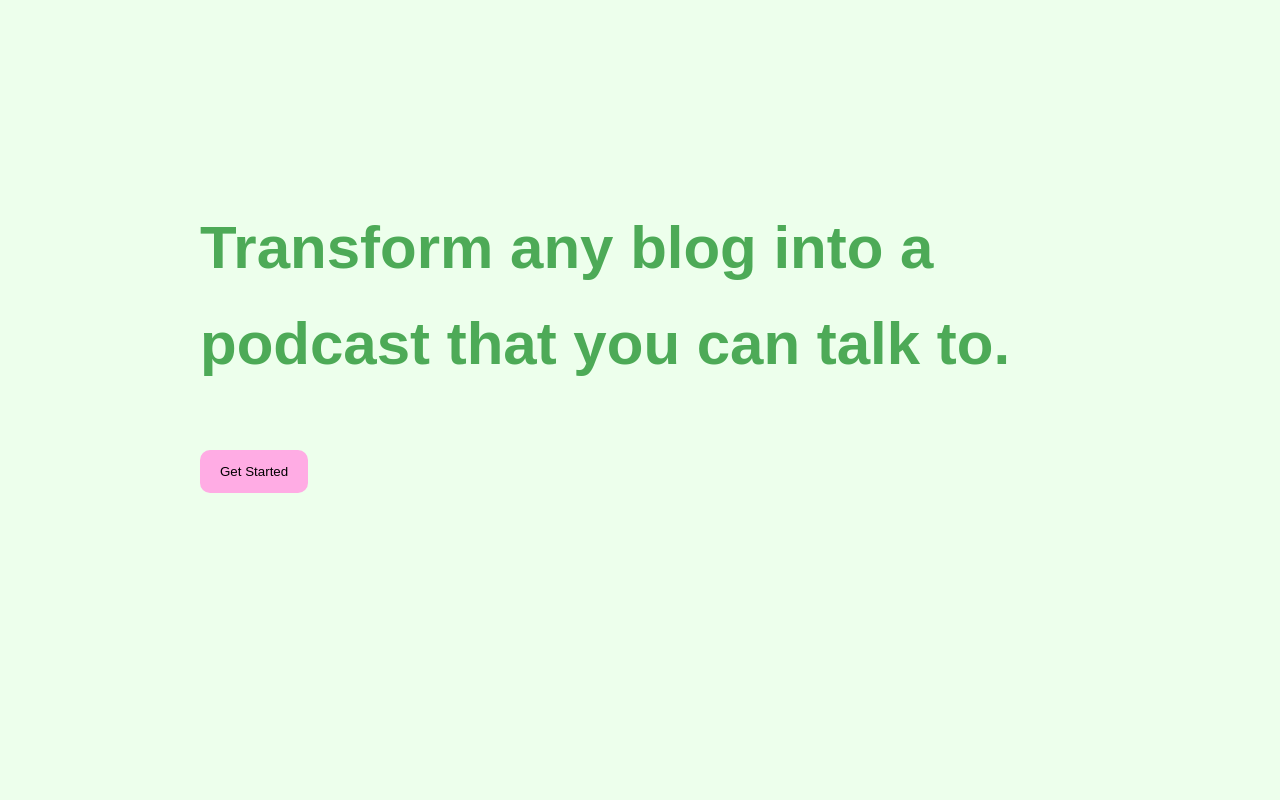
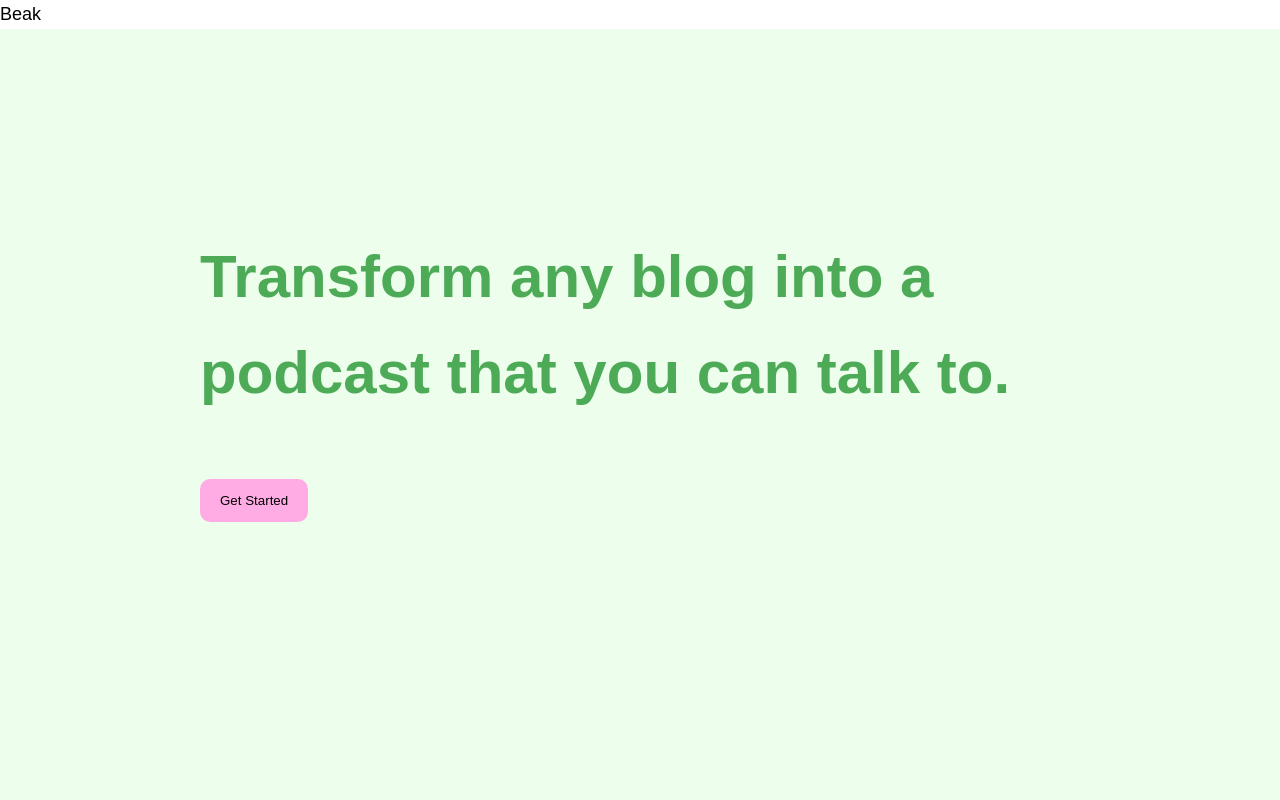
Before and after one commit to anosharahim/myna-voice-ai, a React (Create React App) app in the folder frontend/: page / in a window 1280 px wide. Shown: the top 800 px of the page. Built offline with nearby package versions, Linux system fonts and the light colour scheme; no server answers.

Commit message:
Add header to every page in site

```diff
--- a/frontend/src/components/HomePage.jsx
+++ b/frontend/src/components/HomePage.jsx
@@ -47,6 +47,9 @@ function HomePage({}) {
     }
   };
   return (
+    <div>
+      {" "}
+      <Header />
     <div className="home-container">
       <div className="top-center-container">
         <div className="home-title"> Start Listening Now </div>
@@ -87,6 +90,7 @@ function HomePage({}) {
           )}
         </div>
         <button onClick={handleLogOut}> Logout</button>
+        </div>
       </div>
     </div>
   );
--- a/frontend/src/components/LandingPage.jsx
+++ b/frontend/src/components/LandingPage.jsx
@@ -1,5 +1,6 @@
 import React from "react";
 import { useNavigate } from "react-router-dom";
+import Header from "./Header";
 
 const LandingPage = () => {
   const navigate = useNavigate();
@@ -9,11 +10,14 @@ const LandingPage = () => {
   };
 
   return (
-    <div className="landing-page-container">
-      <div className="landing-page-tagline">
-        Transform any blog into a podcast that you can talk to.
+    <div>
+      <Header />
+      <div className="landing-page-container">
+        <div className="landing-page-tagline">
+          Transform any blog into a podcast that you can talk to.
+        </div>
+        <button onClick={handleGetStarted}>Get Started</button>
       </div>
-      <button onClick={handleGetStarted}>Get Started</button>
     </div>
   );
 };
--- a/frontend/src/components/SignInForm.jsx
+++ b/frontend/src/components/SignInForm.jsx
@@ -1,6 +1,7 @@
 import { useNavigate } from "react-router-dom";
 import { useState } from "react";
 import axios from "axios";
+import Header from "./Header";
 axios.defaults.withCredentials = true;
 
 export default function SignInForm({ onAuthentication }) {
@@ -38,6 +39,8 @@ export default function SignInForm({ onAuthentication }) {
     }
   };
   return (
+    <div>
+      <Header />
       <div className="sign-container">
         <div className="sign-form">
           <div className="sign-title">Welcome Back</div>
@@ -72,5 +75,6 @@ export default function SignInForm({ onAuthentication }) {
           </form>
         </div>
       </div>
+    </div>
   );
 }
--- a/frontend/src/components/SignUpForm.jsx
+++ b/frontend/src/components/SignUpForm.jsx
@@ -1,5 +1,6 @@
 import { useState } from "react";
 import axios from "axios";
+import Header from "./Header";
 
 export default function SignUpForm() {
   const [name, setName] = useState("");
@@ -36,6 +37,8 @@ export default function SignUpForm() {
   };
 
   return (
+    <div>
+      <Header />
       <div className="sign-container">
         <div className="sign-form">
           <div className="sign-title">Sign Up</div>
@@ -70,5 +73,6 @@ export default function SignUpForm() {
           </form>
         </div>
       </div>
+    </div>
   );
 }
```
Lines whose indentation alone changed are shown as unchanged.
